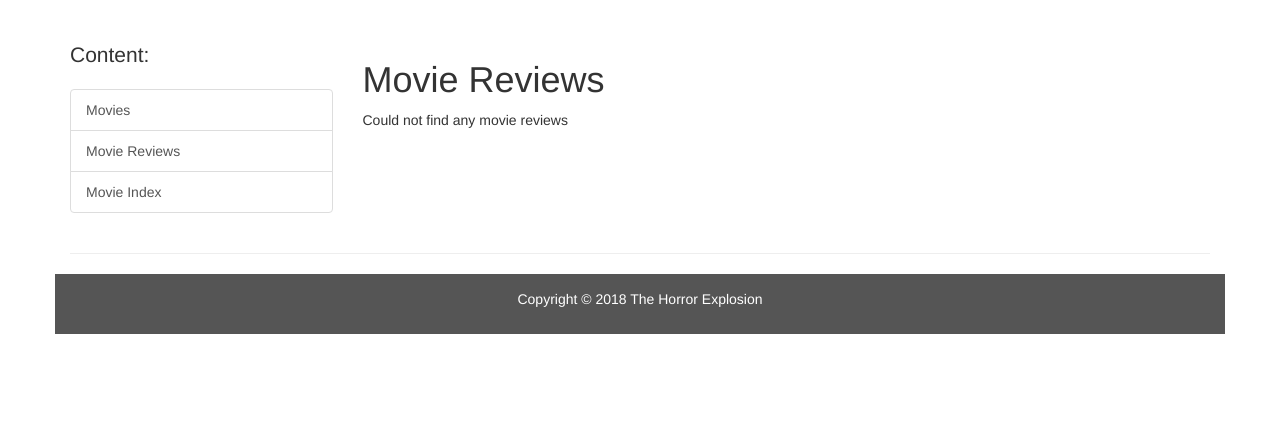
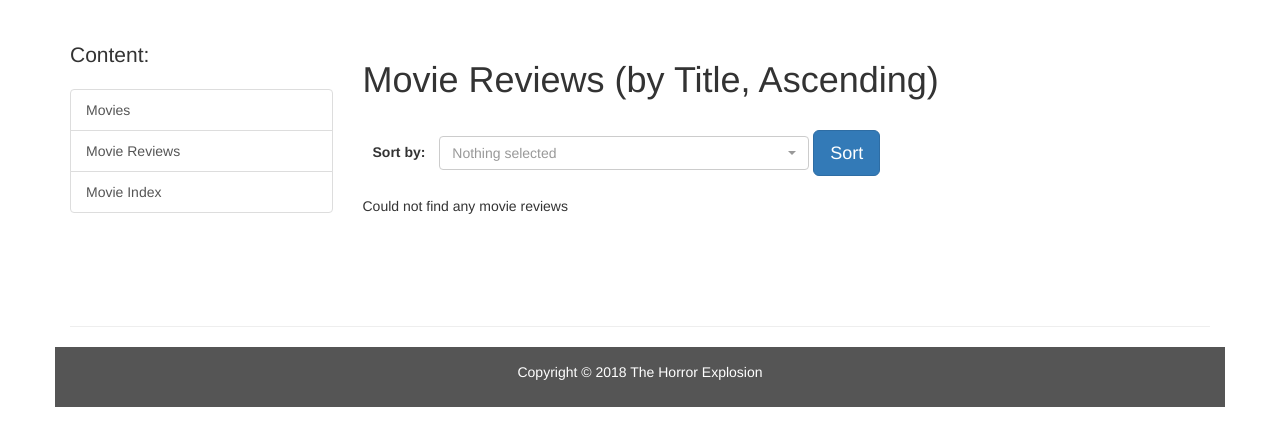
Before and after one commit to UrbanBogger/horrorexplosion, a Django app: page /reviews/movie_reviews/ in a window 1280 px wide. Shown: the part 61-497 px from the top of the page. Run offline with Django 3.2, Linux system fonts and the light colour scheme; data that the repository does not hold is empty; some libraries are stand-ins or nearby versions.

Commit message:
Have added the sorting functionality to the 'Movie Review List' page

```diff
--- a/reviews/models.py
+++ b/reviews/models.py
@@ -131,6 +131,9 @@ class Grade(models.Model):
 
     def __str__(self):
         return '{numerical_grade}'.format(numerical_grade=self.grade_numerical)
+
+    class Meta:
+        ordering = ['grade_numerical']
 
 
 class PieceOfText(models.Model):
--- a/reviews/templates/reviews/moviereview_list.html
+++ b/reviews/templates/movreview_list.html
@@ -9,10 +9,30 @@
 {% endblock %}
 
 {% block main_content %}
-<h1>Movie Reviews</h1>
-{% if moviereview_list %}
+<h1>Movie Reviews {{ ordering_msg }}</h1>
+
+<div id="sort-form">
+<form method="get">
+    <strong>Sort by:</strong>
+    <select class="selectpicker show-tick show-menu-arrow" data-width="50%" name="ordering" multiple >
+        <optgroup label="Categories" data-max-options="1">
+            <option value="alphabetical">Alphabetical</option>
+            <option value="date_added">Date Added</option>
+            <option value="rating">Rating</option>
+            <option value="author">Author</option>
+        </optgroup>
+        <optgroup label="Sequence" data-max-options="1">
+            <option value="ascending">Ascending</option>
+            <option value="descending">Descending</option>
+        </optgroup>
+    </select>
+    <button type="submit" class="btn btn-primary btn-lg">Sort</button>
+</form>
+</div>
+
+{% if review_list %}
 <ul class="list-group">
-    {% for mov_review in moviereview_list %}
+    {% for mov_review in review_list %}
     <li class="list-group-item">
         <a href="{{ mov_review.get_absolute_url }}">
             {% if mov_review.reviewed_movie.poster_thumbnail %}
@@ -29,3 +49,7 @@
 <p>Could not find any movie reviews</p>
 {% endif %}
 {% endblock %}
+
+{% block pagination %}
+    {% include "list_pagination_w_ordering.html" with list=review_list %}
+{% endblock %}
--- a/reviews/urls.py
+++ b/reviews/urls.py
@@ -10,7 +10,7 @@ urlpatterns = [
     url(r'^movies/$', views.orderable_movie_list, name='movies'),
     url(r'^movie/(?P<pk>\d+)/(?P<human_readable_url>[-\w]+)$',
         views.MovieDetailView.as_view(), name='movie-detail'),
-    url(r'^movie_reviews/$', views.MovieReviewListView.as_view(),
+    url(r'^movie_reviews/$', views.orderable_movreview_list,
         name='movie_reviews'),
     url(r'^movie_review/(?P<pk>\d+)/(?P<human_readable_url>[-\w]+)$',
         views.MovieReviewDetailView.as_view(), name='moviereview-detail'),
--- a/reviews/views.py
+++ b/reviews/views.py
@@ -13,6 +13,33 @@ from .models import Movie, MovieReview, WebsiteMetadescriptor,ReferencedMovie, \
 ENGLISH_ALPHABET = ['A', 'B', 'C', 'D', 'E', 'F', 'G', 'H', 'I', 'J', 'K',
                     'L', 'M', 'N', 'O', 'P', 'Q', 'R', 'S', 'T', 'U', 'V',
                     'W', 'X', 'Y', 'Z']
+ORDERING_SEQUENCE = ['ascending', 'descending']
+DEFAULT_ORDERING = 'alphabetical-ascending'
+ITEMS_PER_PAGE = 5
+MOV_ORDERING_DICT = {
+    'alphabetical-ascending': ('title_for_sorting', '(by Title, Ascending)'),
+    'alphabetical-descending': ('-title_for_sorting', '(by Title, '
+                                                      'Descending)'),
+    'date_added-ascending': ('first_created', '(by Date Added, Ascending)'),
+    'date_added-descending': ('-first_created', '(by Date Added, Descending)'),
+    'release_year-ascending': ('year_of_release', '(by Release Year, '
+                                                  'Ascending)'),
+    'release_year-descending': ('-year_of_release', '(by Release Year, '
+                                                    'Descending)')
+}
+MOV_ORDERING_CATEGORIES = ['alphabetical', 'date_added', 'release_year']
+MOVREV_ORDERING_DICT = {
+    'alphabetical-ascending': ('reviewed_movie', '(by Title, Ascending)'),
+    'alphabetical-descending': ('-reviewed_movie', '(by Title, Descending)'),
+    'date_added-ascending': ('first_created', '(by Date Added, Ascending)'),
+    'date_added-descending': ('-first_created', '(by Date Added, Descending)'),
+    'rating-ascending': ('grade', '(by Rating, Ascending)'),
+    'rating-descending': ('-grade', '(by Rating, Descending)'),
+    'author-ascending': ('review_author', '(by Author, Ascending)'),
+    'author-descending': ('-review_author', '(by Author, Descending)')
+}
+MOVREV_ORDERING_CATEGORIES = ['alphabetical', 'date_added', 'rating',
+                              'author']
 
 
 def substitute_links_in_text(text):
@@ -126,61 +153,81 @@ def movie_index(request, first_letter=''):
                       'movies_per_letter': movies_per_letter})
 
 
+def process_ordering_req(ordering_request, ordering_dict, ordering_categories):
+    if not ordering_request:
+        ordering_request = ['alphabetical', 'ascending']
+    elif len(ordering_request) == 1:
+        if ordering_request[0] in ordering_categories:
+            ordering_request.insert(1, 'ascending')
+        elif ordering_request[0] in ORDERING_SEQUENCE:
+            ordering_request.insert(0, 'alphabetical')
+        else:
+            ordering_request = ['alphabetical', 'ascending']
+
+    if ordering_dict.get('-'.join(ordering_request)):
+        ordering = '-'.join(ordering_request)
+    else:
+        ordering = DEFAULT_ORDERING
+        ordering_request = ['alphabetical', 'ascending']
+
+    return ordering, ordering_request
+
+
+def paginate_qs(qs, page):
+    paginator = Paginator(qs, ITEMS_PER_PAGE)
+
+    try:
+        paginated_qs = paginator.page(page)
+    except PageNotAnInteger:
+        paginated_qs = paginator.page(1)
+    except EmptyPage:
+        paginated_qs = paginator.page(paginator.num_pages)
+
+    return paginated_qs
+
+
 def orderable_movie_list(request):
     movie_list_page_title = "Movie List | The Horror Explosion"
     content_metadescription = "The list of all the movies in our database."
-    ordering_dict = {'alphabetical-ascending':
-                     ('title_for_sorting', '(by Title)'),
-                     'alphabetical-descending': ('-title_for_sorting',
-                                                      '(by Title)'),
-                     'date_added-ascending':
-                     ('first_created', '(by Date Added)'),
-                     'date_added-descending': ('-first_created', '(by Date '
-                                                                 'Added)'),
-                     'release_year-ascending':
-                     ('year_of_release', '(by Release Year)'),
-                     'release_year-descending': ('-year_of_release',
-                                                 '(by Release Year)')}
 
-    ordering_categories = ['alphabetical', 'date_created', 'release_year']
-    ordering_sequence = ['ascending', 'descending']
-    default_ordering = 'alphabetical-ascending'
     ordering_req = (request.GET.getlist('ordering'))
+    ordering, ordering_req = process_ordering_req(
+        ordering_req, MOV_ORDERING_DICT, MOV_ORDERING_CATEGORIES)
+    ordering_msg = MOV_ORDERING_DICT.get(ordering)[1]
 
-    if not ordering_req:
-        ordering_req = ['alphabetical', 'ascending']
-    elif len(ordering_req) == 1:
-        if ordering_req[0] in ordering_categories:
-            ordering_req.insert(1, 'ascending')
-            print('request is: ' + str(ordering_req))
-        elif ordering_req[0] in ordering_sequence:
-            ordering_req.insert(0, 'alphabetical')
-            print('request is: ' + str(ordering_req))
-        else:
-            ordering_req = ['alphabetical', 'ascending']
-
-    if ordering_dict.get('-'.join(ordering_req)):
-        ordering = '-'.join(ordering_req)
-    else:
-        ordering = default_ordering
-        ordering_req = ['alphabetical', 'ascending']
-
-    mov_qs = Movie.objects.all().order_by(ordering_dict.get(ordering)[0])
-    ordering_msg = ordering_dict.get(ordering)[1]
-
+    mov_qs = Movie.objects.all().order_by(MOV_ORDERING_DICT.get(ordering)[0],
+                                          'title_for_sorting')
     page = request.GET.get('page', 1)
-    paginator = Paginator(mov_qs, 5)
-    try:
-        movies = paginator.page(page)
-    except PageNotAnInteger:
-        movies = paginator.page(1)
-    except EmptyPage:
-        movies = paginator.page(paginator.num_pages)
+    movies = paginate_qs(mov_qs, page)
 
     return render(request, 'movie_list.html',
                   {'page_title': movie_list_page_title,
                    'meta_content_description': content_metadescription,
                    'movie_list': movies, 'ordering_category': ordering_req[0],
+                   'ordering_sequence': ordering_req[1],
+                   'ordering_msg': ordering_msg})
+
+
+def orderable_movreview_list(request):
+    movie_list_page_title = "Movie Review List | The Horror Explosion"
+    content_metadescription = "The list of all the movie reviews in our " \
+                              "database."
+
+    ordering_req = (request.GET.getlist('ordering'))
+    ordering, ordering_req = process_ordering_req(
+        ordering_req, MOVREV_ORDERING_DICT, MOVREV_ORDERING_CATEGORIES)
+    ordering_msg = MOVREV_ORDERING_DICT.get(ordering)[1]
+
+    movrev_qs = MovieReview.objects.all().order_by(
+        MOVREV_ORDERING_DICT.get(ordering)[0], 'reviewed_movie')
+    page = request.GET.get('page', 1)
+    movreviews = paginate_qs(movrev_qs, page)
+
+    return render(request, 'movreview_list.html',
+                  {'page_title': movie_list_page_title,
+                   'meta_content_description': content_metadescription,
+                   'review_list': movreviews,
+                   'ordering_category': ordering_req[0],
                    'ordering_sequence': ordering_req[1],
                    'ordering_msg': ordering_msg})
 
@@ -219,7 +266,7 @@ class MovieDetailView(generic.DetailView):
         context['referenced_in_reviews'] = referenced_in_reviews
         return context
 
-
+'''
 class MovieReviewListView(generic.ListView):
     model = MovieReview
     paginate_by = 5
@@ -232,7 +279,7 @@ class MovieReviewListView(generic.ListView):
         context['page_title'] = self.movie_review_list_page_title
         context['meta_content_description'] = self.content_metadescription
         return context
-
+'''
 
 class MovieReviewDetailView(generic.DetailView):
     model = MovieReview
```
Also changed, not shown: reviews/templates/list_pagination_w_ordering.html (added, +23 -0 lines), reviews/templates/movie_list.html (+1 -23 lines), reviews/migrations/0011_auto_20180721_1704.py (added).
